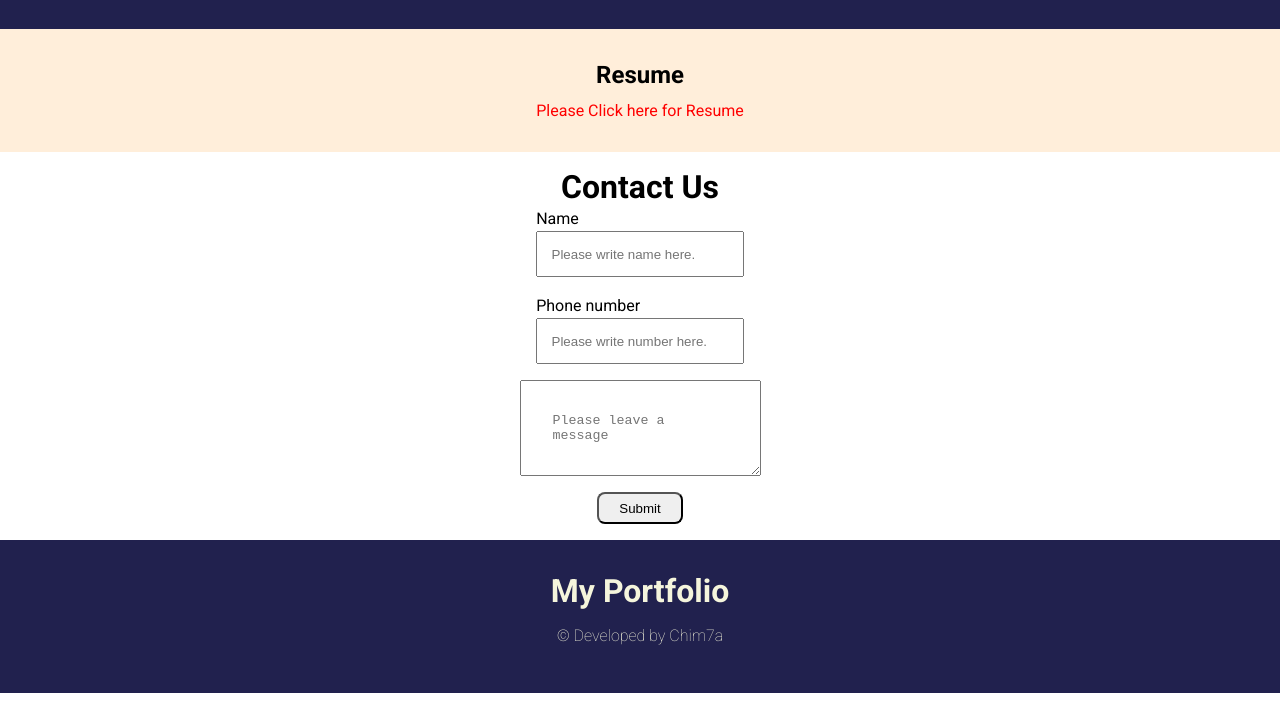
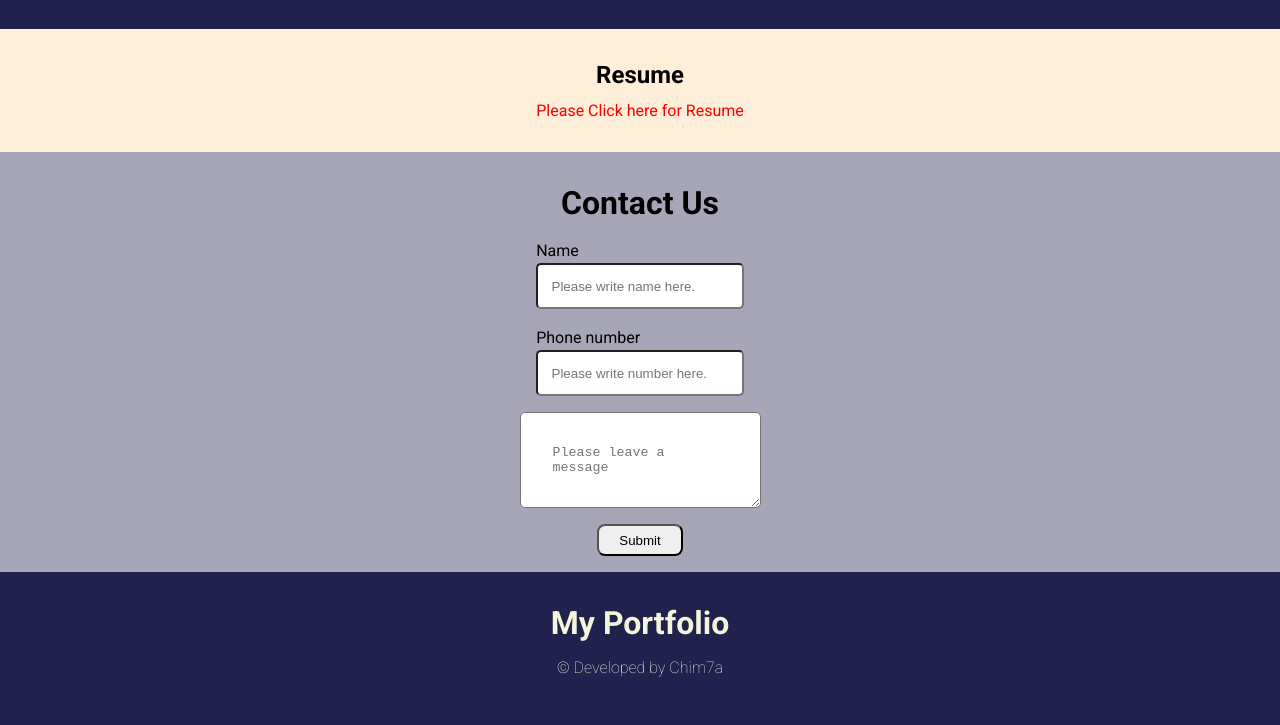
Before and after one commit to Chim7a/learn_html2, a plain HTML site: page index.html in a window 1280 px wide. Shown: the part 674-1399 px from the top of the page. Before the commit the page ends 1367 px from the top, so only its background shows below. Drawn offline with Linux system fonts and the light colour scheme.

Commit message:
Contact section update

```diff
--- a/style.css
+++ b/style.css
@@ -105,9 +105,10 @@ form {
   display: flex;
   flex-direction: column;
   align-items: center;
-  margin: 1em;
   font-weight: 400;
   font-size: 1rem;
+  background-color: rgba(33, 33, 78, 0.4);
+  padding: 1em;
 }
 form label {
   text-align: start;
@@ -128,13 +129,16 @@ input,
 textarea {
   padding: 2rem;
   margin-bottom: 1rem;
+  border-radius: 5px;
 }
 
 button {
   padding: 0.5em 1.5em;
   border-radius: 8px;
 }
-
+form h1 {
+  padding: 0.5em 0;
+}
 /* Footer styling */
 footer {
   display: flex;
```
